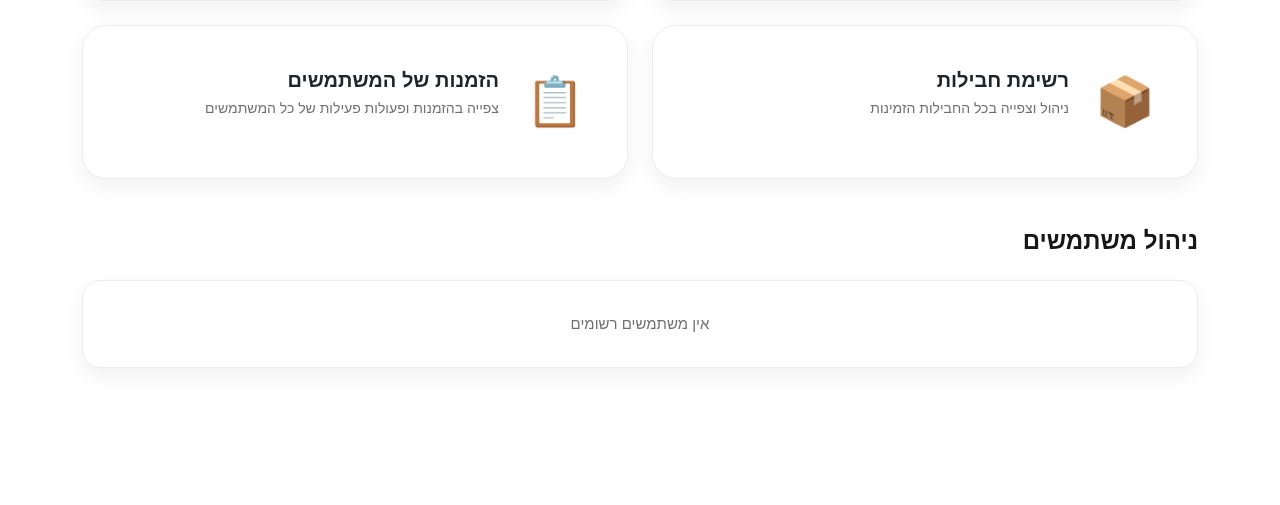
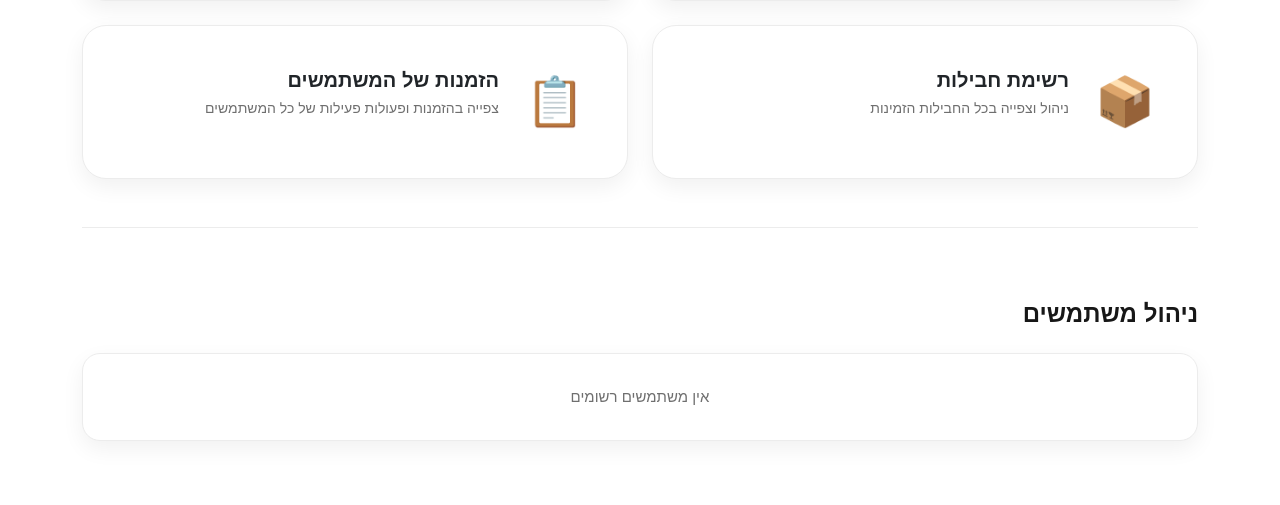
Before and after one commit to BS-PMC-2026/BS-PMC-26-Team11, a Django app: template users/templates/users/admin_dashboard.html in a window 1280 px wide. Shown: the part 611-1116 px from the top of the page. Before the commit the page ends 979 px from the top, so only its background shows below. Run offline with Django 5.2, Linux system fonts and the light colour scheme; the template is opened without the code that fills it, so the values that code supplies are empty.

Commit message:
Reorganize admin dashboard layout - users table inline with menu
- Change menu grid from 2 columns to accommodate users section
- Users table now displays as part of the same grid
- Add border separator between menu and users section
- Improve visual hierarchy and spacing

Co-Authored-By: Claude Haiku 4.5 <noreply@anthropic.com>

```diff
--- a/users/templates/users/admin_dashboard.html
+++ b/users/templates/users/admin_dashboard.html
@@ -156,6 +156,13 @@
             display: grid;
             grid-template-columns: repeat(2, 1fr);
             gap: 24px;
+        }
+
+        .users-section {
+            grid-column: 1 / -1;
+            margin-top: 24px;
+            padding-top: 24px;
+            border-top: 1px solid var(--border);
         }
 
         .menu-card {
@@ -359,10 +366,10 @@
                 <p>צפייה בהזמנות ופעולות פעילות של כל המשתמשים</p>
             </div>
         </a>
-    </div>
 
-    <h2 class="section-title">ניהול משתמשים</h2>
-    <div class="users-table-wrapper">
+        <div class="users-section">
+            <h2 class="section-title">ניהול משתמשים</h2>
+            <div class="users-table-wrapper">
         {% if users %}
             <table class="users-table">
                 <thead>
@@ -426,6 +433,8 @@
                 אין משתמשים רשומים
             </div>
         {% endif %}
+            </div>
+        </div>
     </div>
 </div>
 
```
